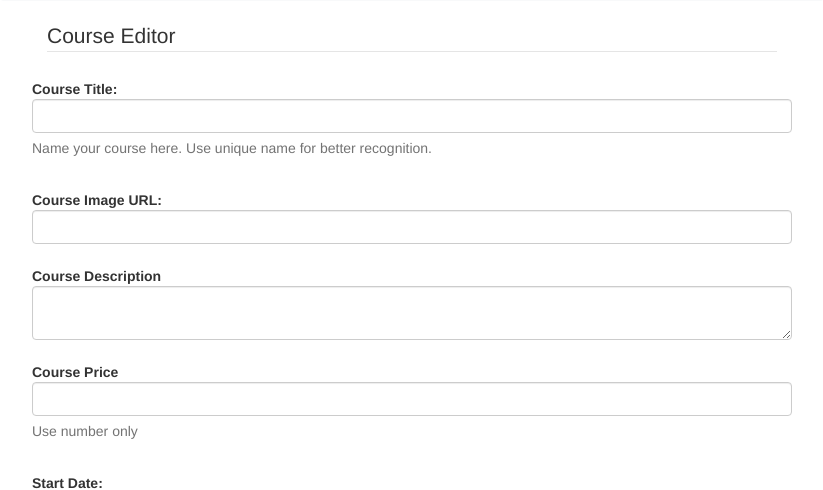
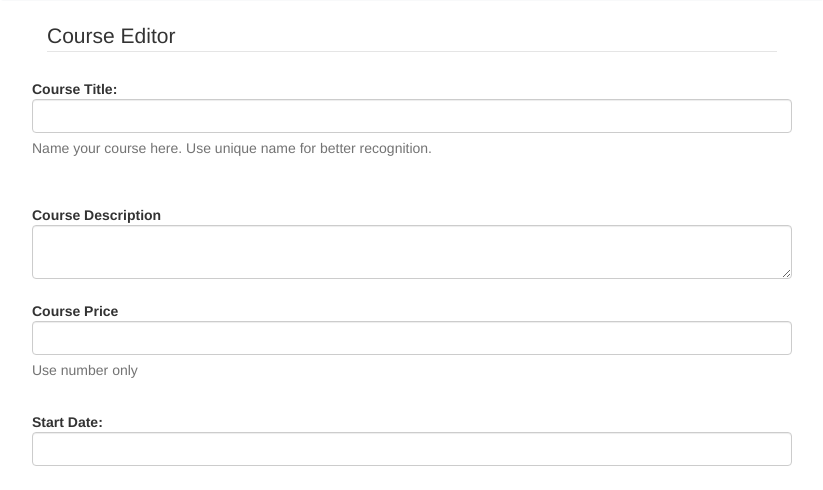
Before and after one commit to mboch1/NMT-Website, a PHP site: page /NMT-Website/admin/adminCourseEditor.php in a window 1280 px wide. Shown: the part 391-881 px from the top of the page, without its empty margins (228-1051 px from the left). Run offline with PHP 8.4, Linux system fonts and the light colour scheme; a user stored in the database is signed in; data that the repository does not hold is empty; some libraries are stand-ins or nearby versions.

Commit message:
hidden image in edit course details

```diff
--- a/admin/adminCourseEditor.php
+++ b/admin/adminCourseEditor.php
@@ -78,8 +78,7 @@
                     </div>
                     <!-- Text input-->
                     <div class="form-group">
-                      <label class="control-label" for="courseImageName">Course Image URL:</label>
-                      <input id="courseImageName" value="'.$courseImageName.'" name="courseImageName" class="form-control input-md" type="text">
+                      <input id="courseImageName" value="'.$courseImageName.'" name="courseImageName" class="form-control input-md" type="hidden">
                     </div>
                     <!-- Textarea -->
                     <div class="form-group">
```
